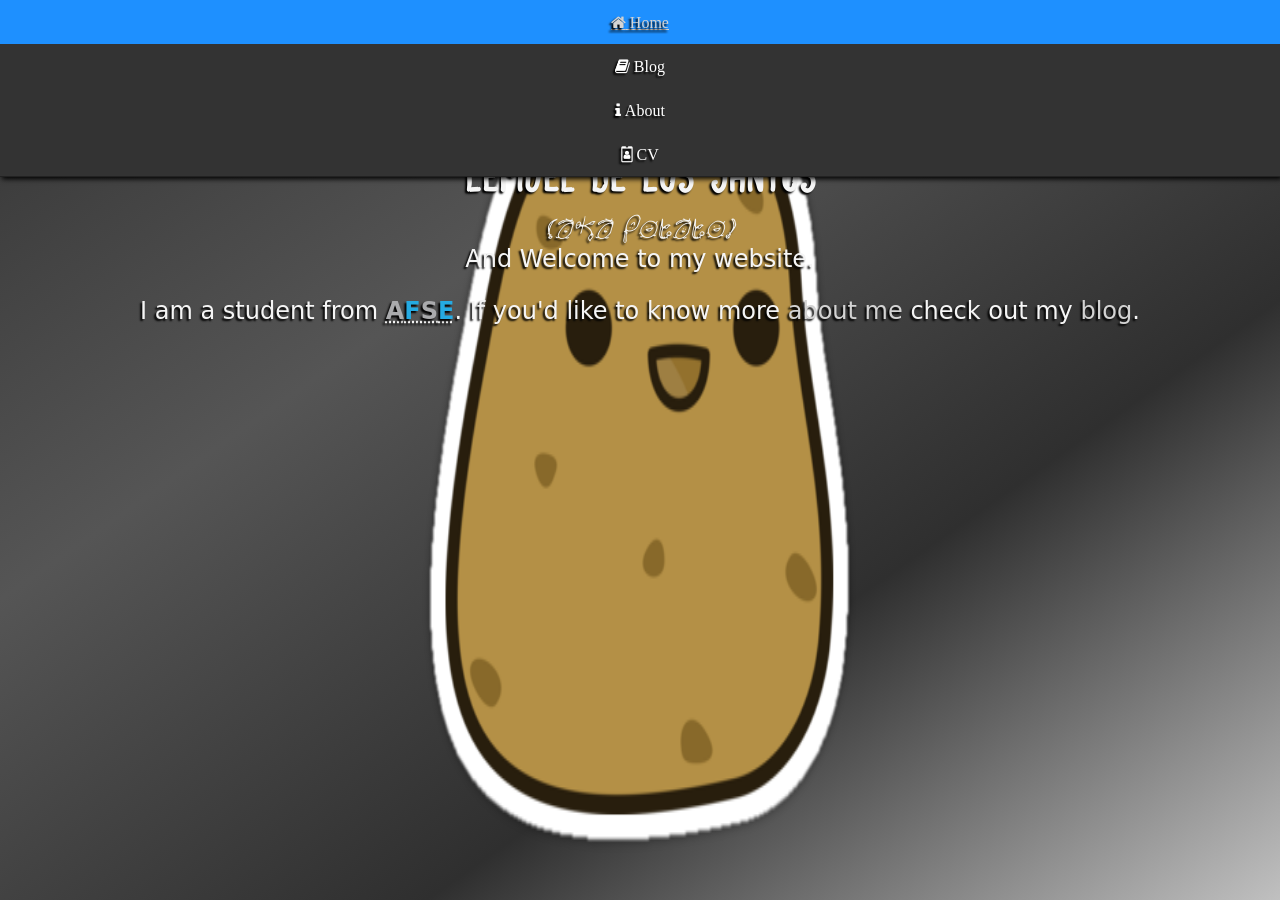
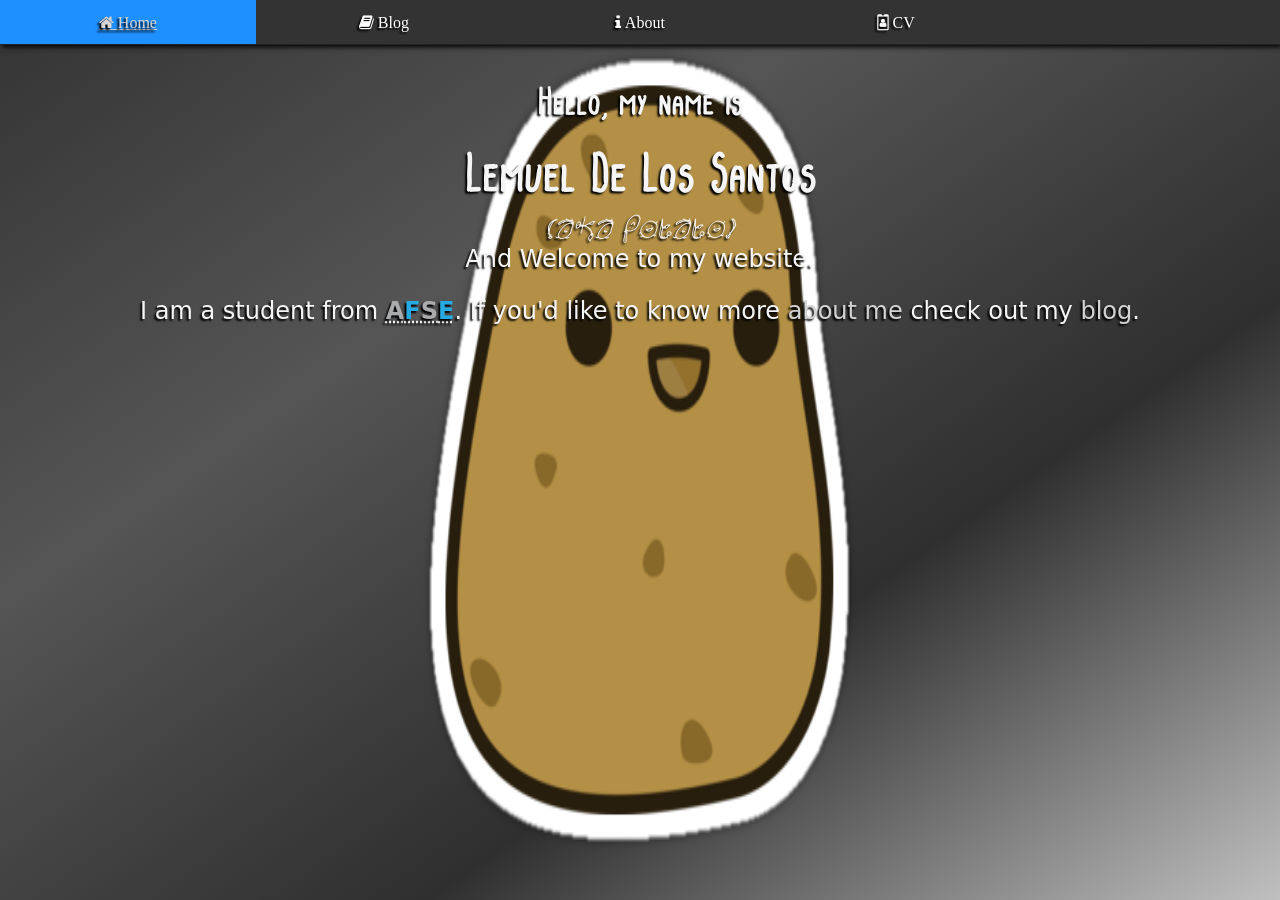
Before and after one commit to lemueldls/lemueld6200.github.io, a Jekyll site: the page built from index.html, in a window 1280 px wide. Built offline with Jekyll 4.4.1, drawn with Linux system fonts in a browser that asks for light colours.

Commit message:
Update main.css

```diff
--- a/css/main.css
+++ b/css/main.css
@@ -138,7 +138,7 @@ li a:hover:not(.active) {
 	box-shadow: 2px 2px 5px black;
 }
 .menu li {
-	width: 100%;
+	width: 20%;
 	height: 100%;
 	background: #333;
 }
```
